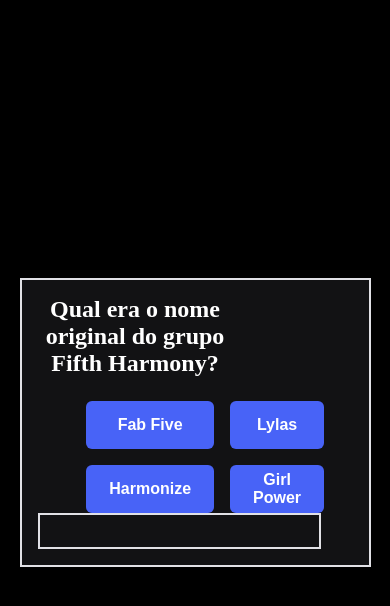
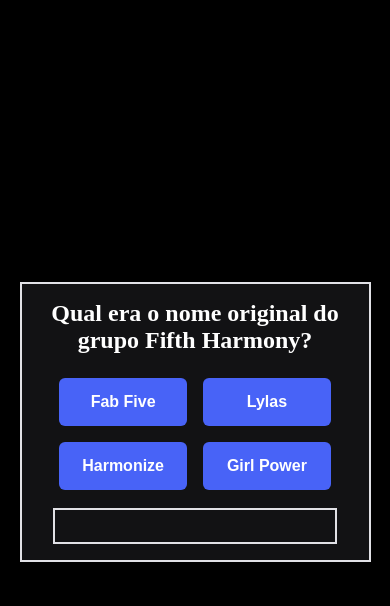
Before and after one commit to Sabrina-Marks/Repositorio, a plain HTML site: page home.html in a window 390 px wide. Both pictures are taken after a click on the button "Iniciar Quiz". Drawn offline with Linux system fonts and the light colour scheme.

Commit message:
Responsividade pt/2

```diff
--- a/home.html
+++ b/home.html
@@ -15,13 +15,13 @@
     <div class="container">
         <div class="question-container hide">
             <span class="question">pergunta aqui?</span>
-            <div class="answer-container">
+            <div class="answer-container">.question-container
                 <button class="answer button">resposta 1</button>
                 <button class="answer button">resposta 2</button>
                 <button class="answer button">resposta 3</button>
                 <button class="answer button">resposta 4</button>
             </div>
-        </div>
+        </div> <br>
         <div class="controls container">
             <button class="start-quiz button">Iniciar Quiz</button>
             <button class="next-question button hide">Próxima pergunta</button>
--- a/style.css
+++ b/style.css
@@ -99,16 +99,16 @@
 }
 
 
-@media screen and (max-width: 768px) {
+@media screen and (max-width: 2000px) and (min-width: 800px) {
     .container{
-        display: block;
-        background-image: none;
+        margin: 1em 2em
     }
-    .question-container{
-        width: 50vw;
-    }
-    .answer-container{
-        width: 25vw;
+    .answer button{
+        margin: 2px;
     }
 
 }
+
+.container{
+    align-items: center;
+}
```
